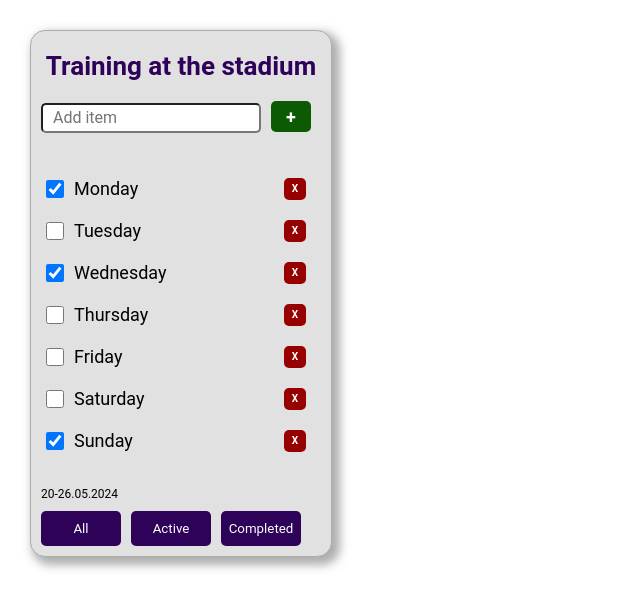
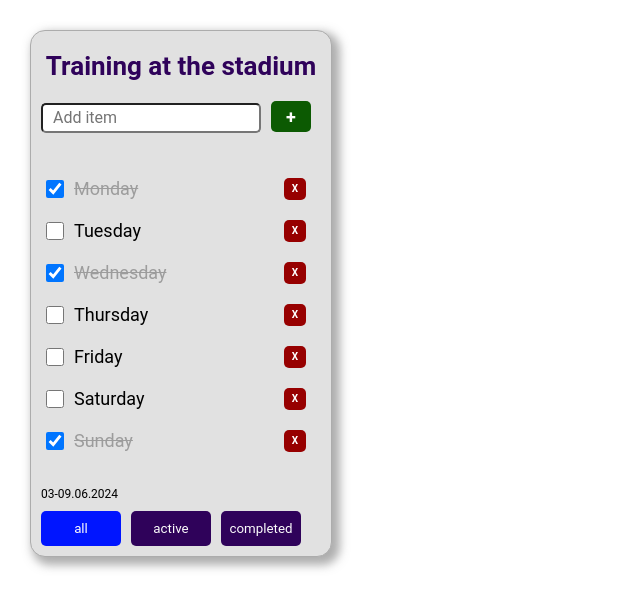
Before and after one commit to VictorREDrudko/to-do-list, a React (Create React App) app: page / in a window 1280 px wide. Shown: the top 608 px of the page, without its empty margins (0-640 px from the left). Built offline with nearby package versions, Linux system fonts and the light colour scheme.

Commit message:
feat: create one todolist

```diff
--- a/package.json
+++ b/package.json
@@ -10,11 +10,13 @@
     "@types/node": "^20.11.5",
     "@types/react": "^18.2.48",
     "@types/react-dom": "^18.2.18",
+    "@types/uuid": "^9.0.8",
     "react": "^18.2.0",
     "react-dom": "^18.2.0",
     "react-scripts": "5.0.1",
     "styled-components": "^6.1.8",
     "typescript": "^5.3.3",
+    "uuid": "^9.0.1",
     "web-vitals": "^3.5.1"
   },
   "scripts": {
--- a/src/App.tsx
+++ b/src/App.tsx
@@ -1,140 +1,90 @@
 import React, { useState } from 'react';
 import './App.css';
 import { Todolist, taskType } from './components/Todolist';
+import { v1 } from 'uuid';
 
 function App() {
   // *********************ЛОГИКА***************************
-  // ГЛОБАЛЬНЫЙ useState
+  // ГЛОБАЛЬНЫЙ state
   const [tasks, setTasks] = useState<Array<taskType>>([
     {
-      idTask: 1,
+      idTask: v1(),
       titleTask: "Monday",
       isDone: true
     },
     {
-      idTask: 2,
+      idTask: v1(),
       titleTask: "Tuesday",
       isDone: false
     },
     {
-      idTask: 3,
+      idTask: v1(),
       titleTask: "Wednesday",
       isDone: true
     },
     {
-      idTask: 4,
+      idTask: v1(),
       titleTask: "Thursday",
       isDone: false
     },
     {
-      idTask: 5,
+      idTask: v1(),
       titleTask: "Friday",
       isDone: false
     },
     {
-      idTask: 6,
+      idTask: v1(),
       titleTask: "Saturday",
       isDone: false
     },
     {
-      idTask: 7,
+      idTask: v1(),
       titleTask: "Sunday",
       isDone: true
     }
   ]);
 
   // Функция удаления task
-  const deleteTask = (taskId: number) => {
+  const deleteTask = (taskId: string) => {
     let newTasks = tasks.filter(el => el.idTask !== taskId);
     setTasks(newTasks);
   }
 
+    // Функция добавления task
+    const addTask = (titleInput: string) => {
+      const newTask = {
+        idTask: v1(),
+        titleTask: titleInput,
+        isDone: false
+      }
+      setTasks([newTask, ...tasks])
+    }
+
+    // Функция изменения статуса (checkbox)
+    const changeStatusTask = (id: string, checked: boolean) => {
+      // const currentTask : taskType | undefined = tasks.find(el => el.idTask === id)
+
+      // if(currentTask) {
+      //   currentTask.isDone = !currentTask.isDone
+      // }
+
+      // setTasks([...tasks])
+
+      // С помощью map
+      setTasks(tasks.map(el => el.idTask === id ? {...el, isDone: checked} : el))
+    }
+
   // *****************Возврат разместки (верстка)************
   return (
     <div className="App">
-      <Todolist title={"Training at the stadium"} tasks={tasks} data={"20-26.05.2024"} deleteTask={deleteTask} />
+      <Todolist title={"Training at the stadium"}
+                tasks={tasks}
+                data={"03-09.06.2024"}
+                deleteTask={deleteTask}
+                addTask={addTask}
+                changeStatusTask={changeStatusTask}/>
     </div>
   );
 }
 
 export default App;
-
-
-  // const tasks1: Array<taskType> = [
-  //   {
-  //     idTask: 1,
-  //     titleTask: "Monday",
-  //     isDone: true
-  //   },
-  //   {
-  //     idTask: 2,
-  //     titleTask: "Tuesday",
-  //     isDone: false
-  //   },
-  //   {
-  //     idTask: 3,
-  //     titleTask: "Wednesday",
-  //     isDone: false
-  //   },
-  //   {
-  //     idTask: 4,
-  //     titleTask: "Thursday",
-  //     isDone: false
-  //   },
-  //   {
-  //     idTask: 5,
-  //     titleTask: "Friday",
-  //     isDone: false
-  //   },
-  //   {
-  //     idTask: 6,
-  //     titleTask: "Saturday",
-  //     isDone: false
-  //   },
-  //   {
-  //     idTask: 7,
-  //     titleTask: "Sunday",
-  //     isDone: false
-  //   }
-  // ]
-
-  // const tasks2: Array<taskType> = [
-  //   {
-  //     idTask: 1,
-  //     titleTask: "HTML5&CSS",
-  //     isDone: true,
-  //   },
-  //   {
-  //     idTask: 2,
-  //     titleTask: "JS",
-  //     isDone: true,
-  //   },
-  //   {
-  //     idTask: 3,
-  //     titleTask: "ReactJS",
-  //     isDone: false,
-  //   },
-  //   {
-  //     idTask: 4,
-  //     titleTask: "Redax",
-  //     isDone: false,
-  //   },
-  //   {
-  //     idTask: 5,
-  //     titleTask: "Typescript",
-  //     isDone: false,
-  //   },
-  //   {
-  //     idTask: 6,
-  //     titleTask: "RTK query",
-  //     isDone: false,
-  //   },
-  // ]
-
-  // const tasks3: Array<taskType> = [];
-
-
-
-  // Удаление task
-  {/* <Todolist title={"Web development technologies"} tasks={tasks2} data={"21.05.2024"}/>
-  <Todolist title={"New To Do List"} tasks={tasks3}/> */}
--- a/src/components/Button.tsx
+++ b/src/components/Button.tsx
@@ -1,19 +1,22 @@
 import styled from "styled-components"
+import s from "./Todolist.module.css"
+import { filteringOption } from "./Todolist"
 
 // *******************ТИПИЗАЦИЯ****************************
 type ButtonType = {
   titleBtn: string
   callbackBtn: ()=>void
+  filter?: filteringOption
 }
 
 
-export const Button = ({titleBtn, callbackBtn}: ButtonType) => {
+export const Button = ({titleBtn, callbackBtn, filter}: ButtonType) => {
   const onClickBtnHandler = () => {
     callbackBtn();
   }
 
   return (
-    <ButtonStyled onClick={onClickBtnHandler}>{titleBtn}</ButtonStyled>
+    <ButtonStyled onClick={onClickBtnHandler} className={filter === titleBtn ? s.activeFilter : s.buttonFilter}>{titleBtn}</ButtonStyled>
   )
 }
 
@@ -23,7 +26,6 @@ const ButtonStyled = styled.button`
   padding: 10px 5px;
   border-radius: 5px;
   cursor: pointer;
-  background-color: #2f025a;
   color: #fcfcfc;
   margin-right: 10px;
   font-family: 'Roboto';
--- a/src/components/Input.tsx
+++ b/src/components/Input.tsx
@@ -1,21 +1,28 @@
-import { ChangeEvent, useState } from "react"
+import { ChangeEvent, KeyboardEvent, useState } from "react"
 import styled from "styled-components"
 
 type InputType = {
   textInput: string
   setTextInput: (textInput: string)=>void
+  addTaskHandler: ()=>void
 }
 
-export const Input = ({textInput, setTextInput}: InputType) => {
+export const Input = ({textInput, setTextInput, addTaskHandler}: InputType) => {
 
   // Вывод текста input
   const onChangeInputHadler = (event: ChangeEvent<HTMLInputElement>) => {
     setTextInput(event.currentTarget.value);
-    console.log(event.currentTarget.value)
+    console.log(event.currentTarget.value);
+  }
+
+  const onKeydownInputHandler = (event: KeyboardEvent<HTMLInputElement>) => {
+    if (event.key === "Enter") {
+      addTaskHandler();
+    }
   }
 
   return (
-    <InputStyle value={textInput} onChange={onChangeInputHadler} placeholder="Add item"/>
+    <InputStyle value={textInput} onChange={onChangeInputHadler} placeholder="Add item" onKeyDown={onKeydownInputHandler}/>
   )
 }
 
--- /dev/null
+++ b/src/components/Todolist.module.css
@@ -0,0 +1,12 @@
+.completedTask {
+  opacity: 0.3;
+  text-decoration: line-through;
+}
+
+.activeFilter {
+  background-color: rgb(0, 21, 255);
+}
+
+.buttonFilter {
+  background-color: #2f025a;
+}
--- a/src/components/Todolist.tsx
+++ b/src/components/Todolist.tsx
@@ -1,12 +1,13 @@
 import styled from "styled-components"
-import { useState } from "react"
+import { ChangeEvent, useRef, useState } from "react"
 import { Button } from "./Button"
 import { Input } from "./Input"
+import s from "./Todolist.module.css"
 
 // *******************ТИПИЗАЦИЯ****************************
 // типизация объекта Todolist (task)
 export type taskType = {
-  idTask: number
+  idTask: string
   titleTask: string,
   isDone: boolean
 }
@@ -16,18 +17,21 @@ type TodolistType = {
   title: string
   tasks: taskType[]
   data?: string
-  deleteTask: (taskId: number)=>void;
+  deleteTask: (taskId: string)=>void
+  addTask: (titleInput: string)=>void
+  changeStatusTask: (id: string, checked: boolean)=>void
 }
 
 // Типизация фильтрации
-type filteringOption = "all" | "active" | "completed"
+export type filteringOption = "all" | "active" | "completed"
 
 
-export const Todolist = ({title, tasks, data, deleteTask}: TodolistType) => {
+export const Todolist = ({title, tasks, data, deleteTask, addTask, changeStatusTask}: TodolistType) => {
   // *********************ЛОГИКА***************************
   // ЛОКАЛЬНЫЙ useState
   const [filter, setFilter] = useState<filteringOption>("all");
   const [textInput, setTextInput] = useState<string>("");
+  const [error, setError] = useState<string | null>(null);
 
   // Функция выбора типа фильтрации
   const changeFilter = (filter: filteringOption) => {
@@ -51,14 +55,24 @@ export const Todolist = ({title, tasks, data, deleteTask}: TodolistType) => {
 
   // Отрисовка task из массива данных tasks
   const mappedTasks = filteredTask.map(el => {
+    const onChangeHundler = (event: ChangeEvent<HTMLInputElement>) => {
+      changeStatusTask(el.idTask, event.currentTarget.checked);
+    }
+
     return (
       <ItemStyle key={el.idTask}>
-        <CheckboxStyle type='checkbox' defaultChecked={el.isDone}></CheckboxStyle>
-        <span>{el.titleTask}</span>
+        <CheckboxStyle type='checkbox' checked={el.isDone} onChange={onChangeHundler}></CheckboxStyle>
+        <span className={el.isDone ? s.completedTask : ''}>{el.titleTask}</span>
         <Button titleBtn="X" callbackBtn={()=> deleteTask(el.idTask)}/>
       </ItemStyle>
     )
   });
+
+  // Функция отправки данных из локального в глобальный state
+  const addTaskHandler = () => {
+    textInput.trim() ? addTask(textInput) : setError("Введите название задачи!");
+    setTextInput('');
+  }
 
 
   // **********************Верстка (разметка)********************************
@@ -66,8 +80,9 @@ export const Todolist = ({title, tasks, data, deleteTask}: TodolistType) => {
     <TodolistStyle>
       <TitleStyle>{title}</TitleStyle>
       <InputWrapperStyle>
-        <Input textInput={textInput} setTextInput={setTextInput}/>
-        <Button titleBtn={"+"} callbackBtn={()=>{}}/>
+        <Input textInput={textInput} setTextInput={setTextInput} addTaskHandler={addTaskHandler}/>
+        <Button titleBtn={"+"} callbackBtn={addTaskHandler}/>
+        <ErrorStyle>{error}</ErrorStyle>
       </InputWrapperStyle>
       <ItemsStyle>
         {tasks.length === 0 ? <div>No tasks</div> : mappedTasks}
@@ -75,14 +90,14 @@ export const Todolist = ({title, tasks, data, deleteTask}: TodolistType) => {
       <DataStyle>
         <span>{data}</span>
       </DataStyle>
-      <Button titleBtn={"All"} callbackBtn={()=>changeFilter("all")}/>
-      <Button titleBtn={"Active"} callbackBtn={()=>changeFilter("active")}/>
-      <Button titleBtn={"Completed"} callbackBtn={()=>changeFilter("completed")}/>
+      <Button titleBtn={"all"} callbackBtn={()=>changeFilter("all")} filter={filter} />
+      <Button titleBtn={"active"} callbackBtn={()=>changeFilter("active")} filter={filter}/>
+      <Button titleBtn={"completed"} callbackBtn={()=>changeFilter("completed")} filter={filter}/>
     </TodolistStyle>
   )
 }
 
-  // *********************СТИЛИ***************************
+  // *********************СТИЛИ******************************************
 const TodolistStyle = styled.div`
   background-color: #e1e1e1;
   border-radius: 15px;
@@ -105,6 +120,10 @@ const InputWrapperStyle = styled.div`
       background-color: #329b01;
     }
   }
+`
+
+const ErrorStyle = styled.div`
+  color: red;
 `
 
 const TitleStyle = styled.h2`
```
Also changed, not shown: 1 other file (tests, documents, lock files or other folders).
